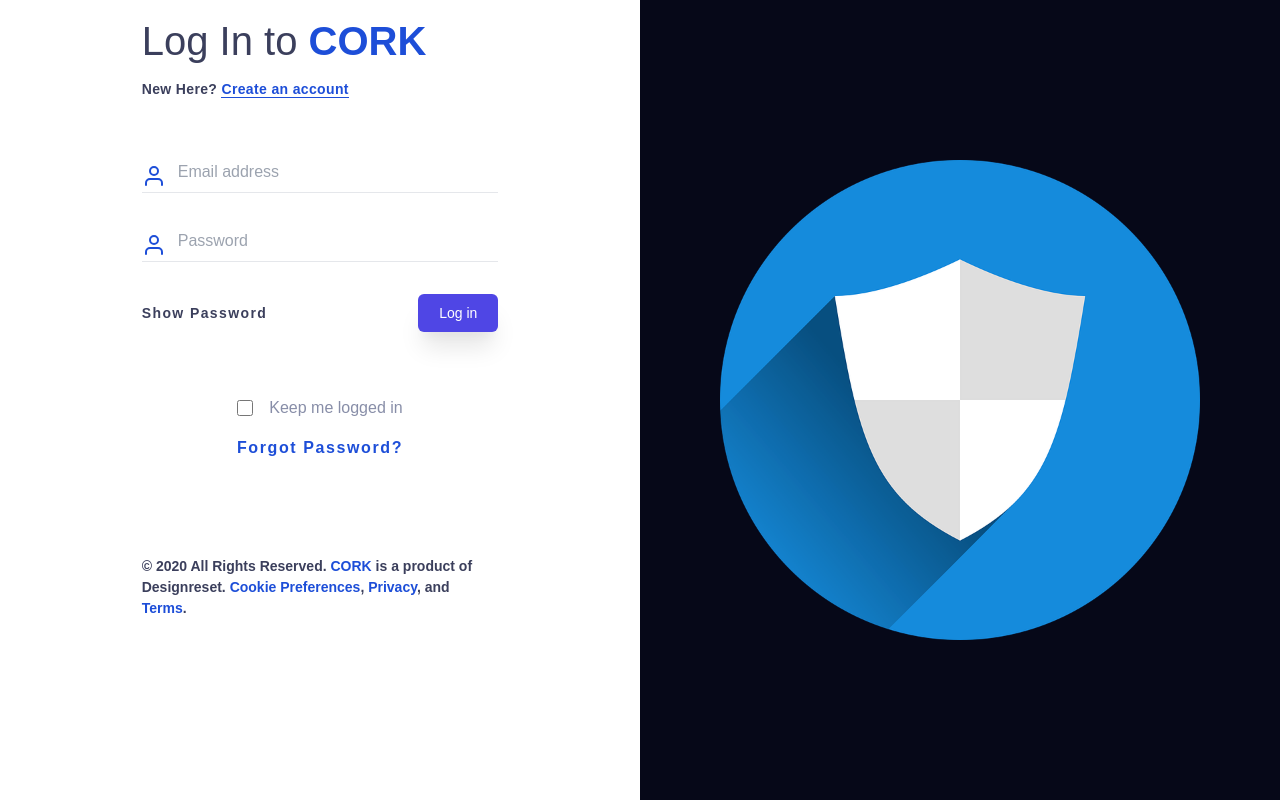
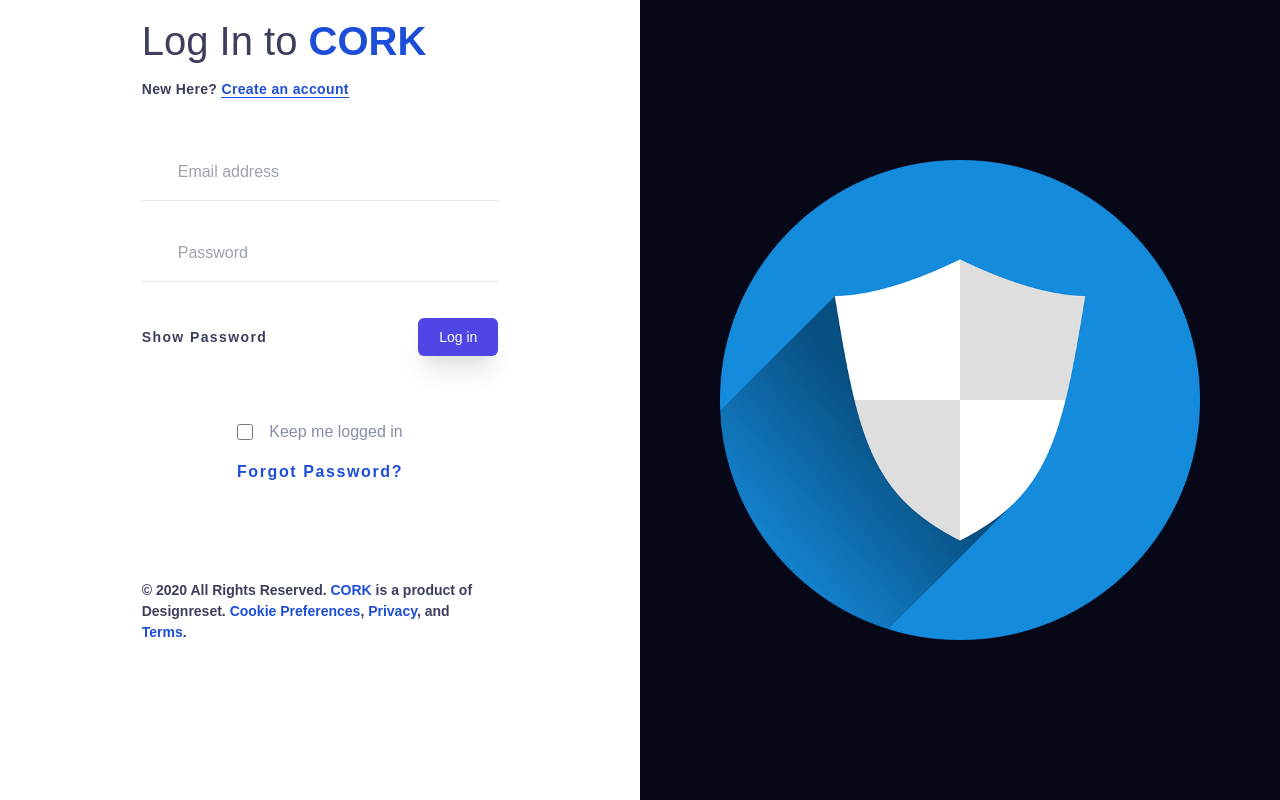
Before and after one commit to vaibhavgoel0230/Project_devslane, a React (Create React App) app: page /login in a window 1280 px wide. Built offline with nearby package versions, Linux system fonts and the light colour scheme.

Commit message:
Updated input component and created its story

```diff
--- a/src/Components/Input/Input.tsx
+++ b/src/Components/Input/Input.tsx
@@ -1,34 +1,25 @@
 import { FC, InputHTMLAttributes, memo } from "react";
+import { IconType } from "react-icons";
 interface Props extends InputHTMLAttributes<HTMLInputElement> {
   touched?: boolean;
   error?: string;
+  Icon?: IconType;
 }
 const Input: FC<Props> = ({
   touched,
   id,
   error,
   className,
+  Icon,
   placeholder,
   ...rest
 }) => {
   return (
     <>
-      <div className="relative pt-3 pb-6">
-        <svg
-          xmlns="http://www.w3.org/2000/svg"
-          width="24"
-          height="24"
-          viewBox="0 0 24 24"
-          fill="none"
-          stroke="currentColor"
-          stroke-width="2"
-          stroke-linecap="round"
-          stroke-linejoin="round"
-          className="absolute top-4 text-blue-700"
-        >
-          <path d="M20 21v-2a4 4 0 0 0-4-4H8a4 4 0 0 0-4 4v2"></path>
-          <circle cx="12" cy="7" r="4"></circle>
-        </svg>
+      <div className="relative pt-3 ">
+        {Icon && (
+          <Icon className="w-6 h-6 absolute top-3 text-blue-600 fill-blue"></Icon>
+        )}
         {id && placeholder && (
           <label htmlFor={id} className="sr-only">
             {placeholder}
@@ -38,10 +29,12 @@ const Input: FC<Props> = ({
         <input
           id={id}
           {...rest}
-          className=" inline-block align-middle text-AuthHeadColor text-md pb-2 pl-9 border-b border-solid w-full"
+          className=" inline-block align-middle outline-none text-AuthHeadColor text-md pb-4 pl-9 border-b border-solid w-full"
           placeholder={placeholder}
         />
-        {touched && <div className="text-red-500">{error}</div>}
+        <div className="w-full h-7 text-right">
+          {touched && <div className="text-red-500">{error}</div>}
+        </div>
       </div>
     </>
   );
```
Also changed, not shown: 1 other file (tests, documents, lock files or other folders).
